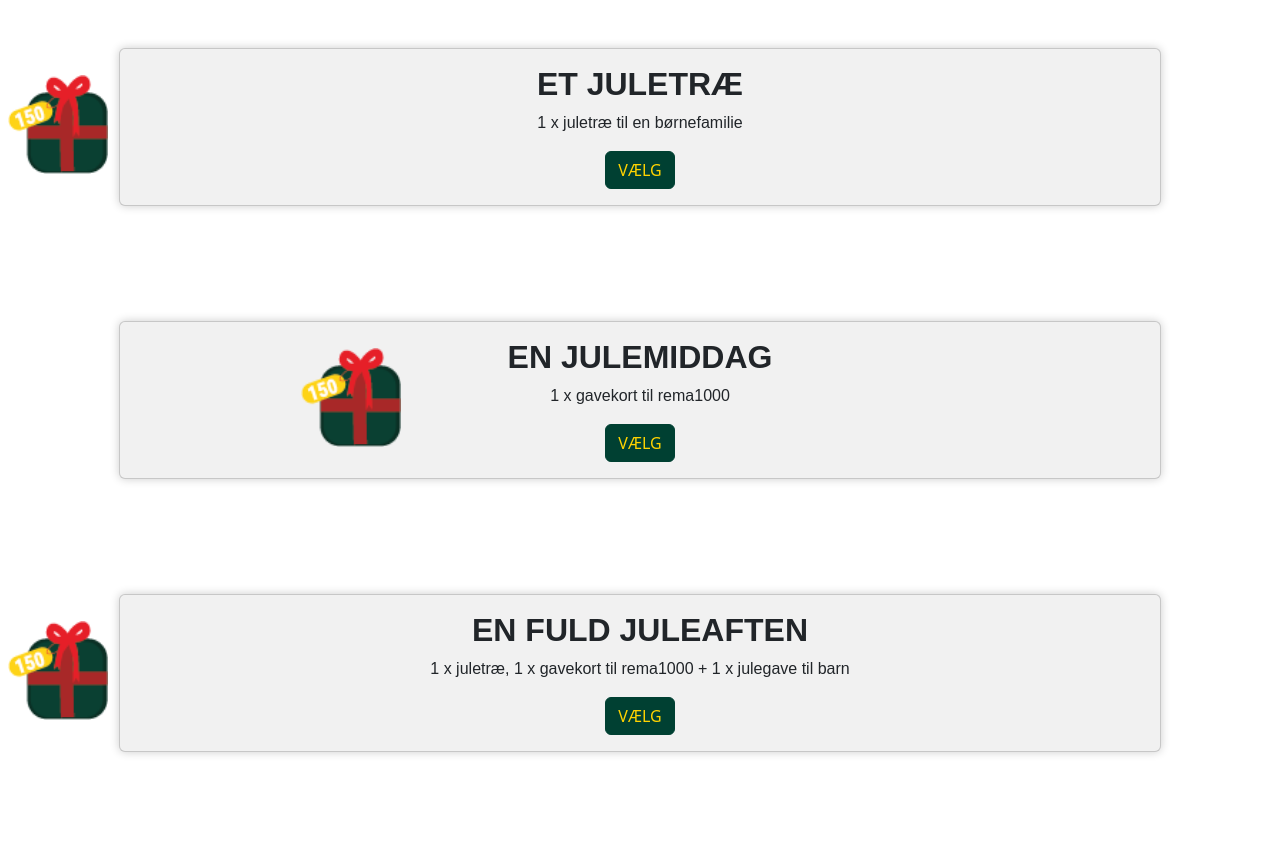
After one commit to sofiepiszczek/Julehjaelp, a PHP site: page /cardsForside.php in a window 1280 px wide; the page is wider, and only the part inside the window is pictured. The commit adds this page. Run offline with PHP 8.4, Linux system fonts and the light colour scheme; style sheets or scripts are compiled from the project's sources; some libraries are stand-ins or nearby versions; some web fonts are replaced.

Commit message:
forside cards lavet, mangler rigtige billeder

```diff
--- /dev/null
+++ b/cardsForside.php
@@ -0,0 +1,91 @@
+<?php
+/**
+ * @var db $db
+ */
+
+require "settings/init.php";
+?>
+
+<!DOCTYPE html>
+<html lang="da">
+<head>
+    <meta charset="utf-8">
+
+    <title>Julehjælp</title>
+
+    <meta name="robots" content="All">
+    <meta name="author" content="Udgiver">
+    <meta name="copyright" content="Information om copyright">
+
+    <link href="css/styles.css" rel="stylesheet" type="text/css">
+
+    <meta name="viewport" content="width=device-width, initial-scale=1">
+    <script src="https://kit.fontawesome.com/18ba232400.js" crossorigin="anonymous"></script>
+</head>
+
+<body>
+<div>
+    <div class="container col-10 mt-5">
+    <!-- card m. donation 150kr-->
+    <div class="card text-center">
+        <div class="card-body">
+            <h2>ET JULETRÆ</h2>
+            <p>1 x juletræ til en børnefamilie</p>
+            <div class="btn btn-darkgreen">
+                <a href="" style="color:#ffd300">VÆLG</a>
+            </div>
+        </div>
+    </div>
+    </div>
+    <!-- Gave ikon -->
+    <div id="pakkeIkon" class="position-relative mb-3">
+        <img src="images/lillegave.png" alt="Gave icon 150kr" style="width: 100px">
+    </div>
+</div>
+
+<!-- card m. donation 800kr-->
+<div>
+    <div class="container col-10 ">
+        <!-- card m. donation -->
+        <div class="card text-center">
+            <div class="card-body">
+                <h2>EN JULEMIDDAG</h2>
+                <p>1 x gavekort til rema1000</p>
+                <div class="btn btn-darkgreen">
+                    <a href="" style="color:#ffd300">VÆLG</a>
+                </div>
+            </div>
+        </div>
+    </div>
+    <!-- Gave ikon -->
+    <div id="pakkeIkon2" class="position-relative mb-3">
+        <img src="images/lillegave.png" alt="Gave icon 150kr" style="width: 100px">
+    </div>
+</div>
+
+<!-- card m. donation 1500kr-->
+<div>
+    <div class="container col-10 ">
+        <!-- card m. donation -->
+        <div class="card text-center">
+            <div class="card-body">
+                <h2>En FULD JULEAFTEN</h2>
+                <p class="ms-5 me-5">1 x juletræ, 1 x gavekort til rema1000 + 1 x julegave til barn</p>
+                <div class="btn btn-darkgreen">
+                    <a href="" style="color:#ffd300">VÆLG</a>
+                </div>
+            </div>
+        </div>
+    </div>
+    <!-- Gave ikon -->
+    <div id="pakkeIkon" class="position-relative mb-3">
+        <img src="images/lillegave.png" alt="Gave icon 150kr" style="width: 100px">
+    </div>
+</div>
+
+
+
+<script src="js.js"></script>
+<script src="https://cdn.jsdelivr.net/npm/bootstrap@5.3.3/dist/js/bootstrap.bundle.min.js"></script>
+</body>
+</html>
--- a/css/styles.scss
+++ b/css/styles.scss
@@ -69,3 +69,18 @@ p{
 	right:-437px;
 	bottom:37px;
 }
+
+/*Cards forside*/
+.card{
+	background-color: #f1f1f1;
+	box-shadow: 0 0 10px rgba(0, 0, 0, 0.2)
+
+}
+#pakkeIkon {
+	right:-8px;
+	bottom:131px;
+}
+#pakkeIkon2{
+	right:-301px;
+	bottom:131px;
+}
```
